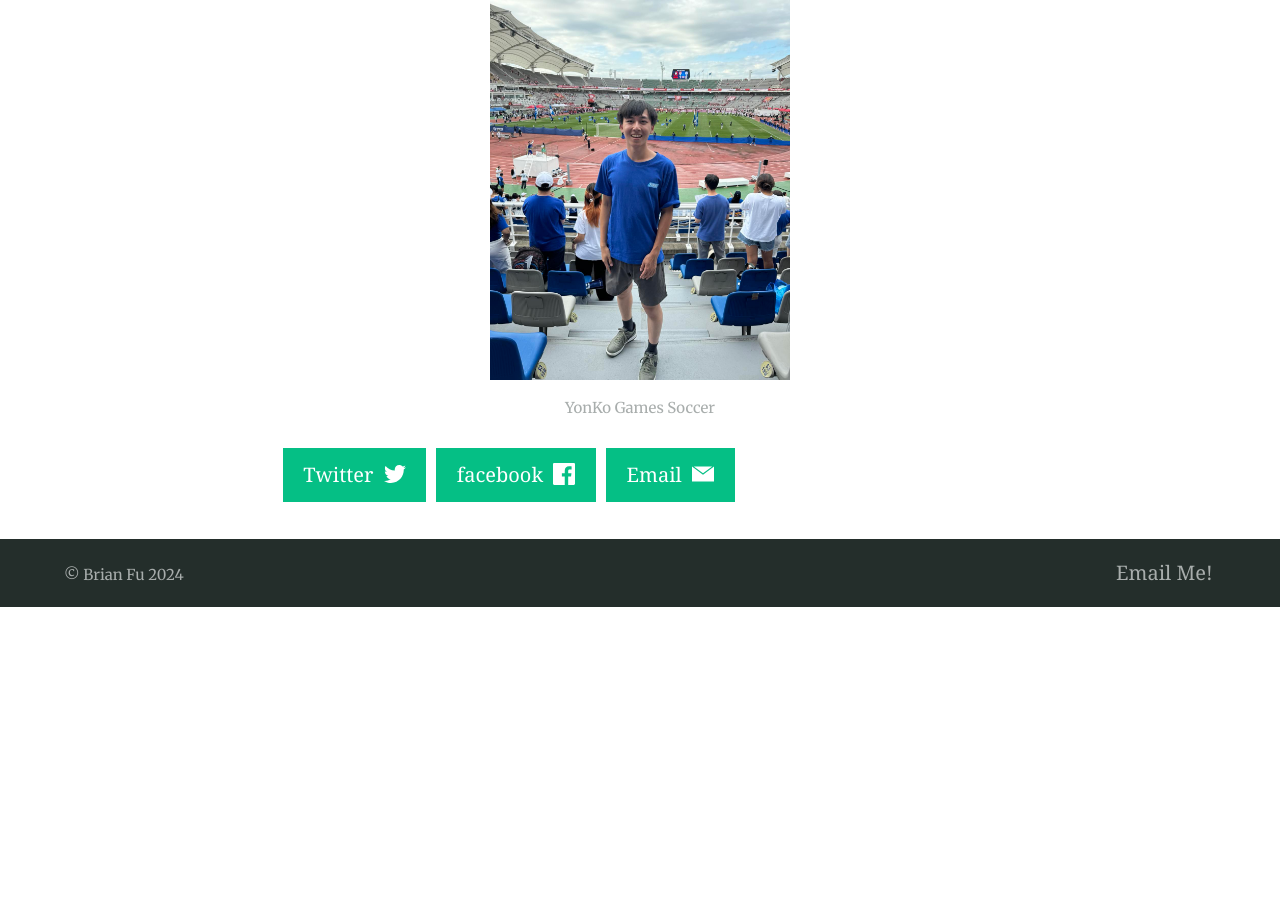
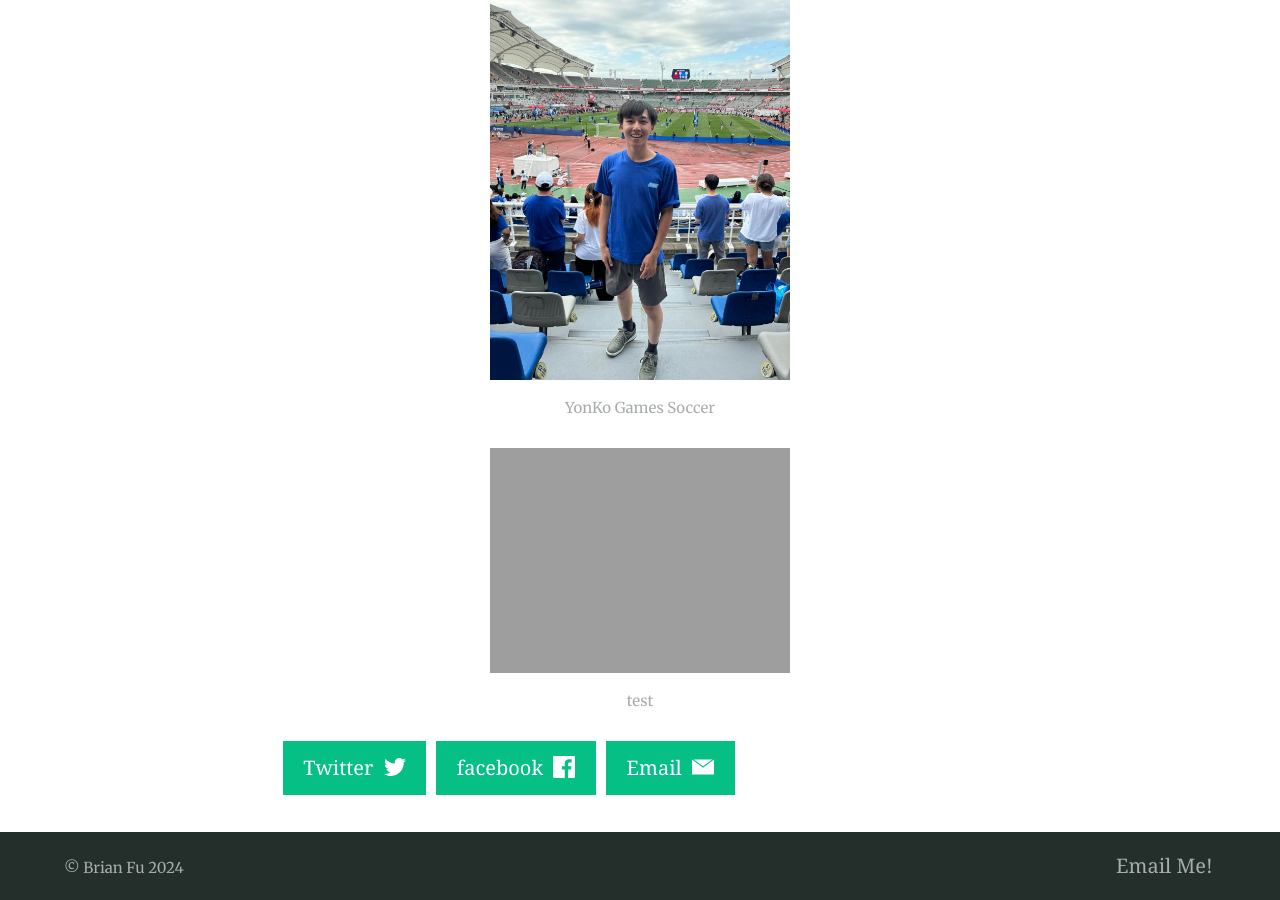
Before and after one commit to brianfu5/brianfu5.github.io, a Jekyll site: the page built from _posts/2024-10-7-week-5-korea.md, in a window 1280 px wide and 900 px high, scrolled down 9756 px. Built offline with Jekyll 4.4.1, drawn with Linux system fonts in a browser that asks for light colours; before the commit the page ends 10363 px from its top, so only the background shows below that.

Commit message:
test heic format

```diff
--- a/_posts/2024-10-7-week-5-korea.md
+++ b/_posts/2024-10-7-week-5-korea.md
@@ -65,3 +65,5 @@ Friday was also my birthday, so to celebrate, I went out with my roommate for di
 On Saturday was the YonKo Games Soccer Games, which were also really exciting. To give a quick rundown, at this point in timeYonsei scored a goal in the first 10 minutes, then nothing happened until 90 minutes, so I thought we had the win for sure. So the whole time, I was happy cheering with the rest of the Yonsei. But then Korea scored an equalizer goal in 3 minutes of stoppage time, and you can just see everyone's mood dampening. I thought it was over at that time, but then, magically, we ended up scoring a world-class goal at 7 minutes into stoppage time, and everyone, including me, erupted into a huge celebration. We won the game after that, but I will never forget the vibe of the stadium after the final goal. I’ve never been more happy watching a sports game in the past three years (Bay Area teams gg). I can’t fully describe it in words, so I’ll just link a video of what happened [here](https://youtu.be/He3SoTLZgtI?t=252&feature=shared){:target="_blank"}. But this was definitely the most fun soccer game I’ve attended, and I hope to be back to another one someday!
 
 {% include figure.html image="https://brianfu.net/assets/img/south_korea/week_5/yonko_soccer.jpg" caption="YonKo Games Soccer" width="300" height="800" %}
+
+{% include figure.html image="https://brianfu.net/assets/img/south_korea/week_6/test.HEIC" caption="test" width="300" height="800" %}
```
Also changed, not shown: 12 other files.
